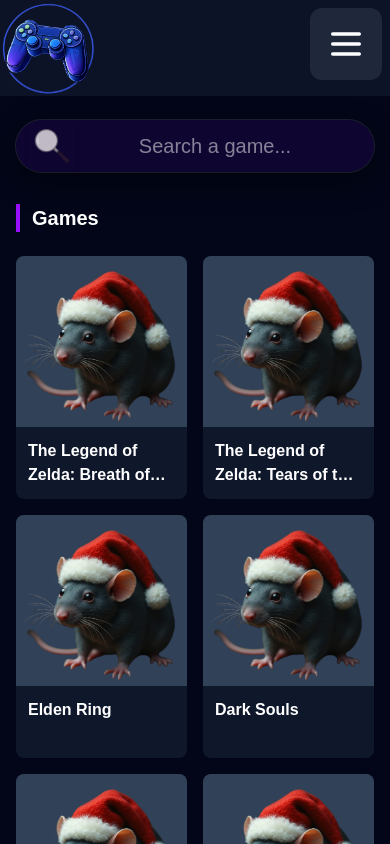
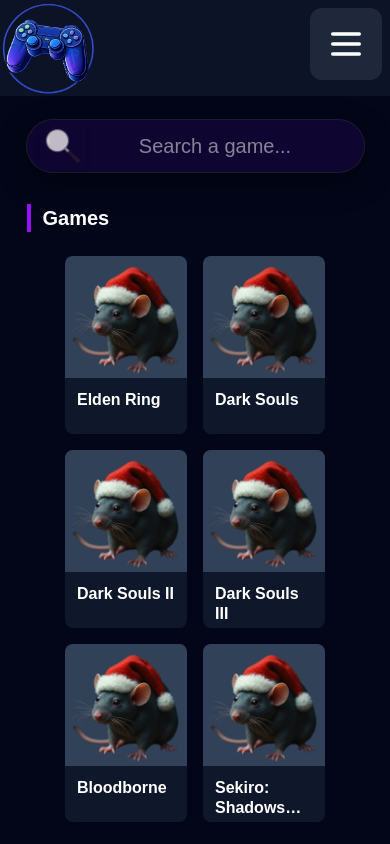
Before and after one commit to RomainLocatelli/challenge-arena, a Next.js app in the folder client/: page /games in a window 390 px wide. Shown: the top 844 px of the page. Built offline with nearby package versions, Linux system fonts and the light colour scheme.

Commit message:
page games avec responsive ok

```diff
--- a/client/src/app/games/page.tsx
+++ b/client/src/app/games/page.tsx
@@ -4,26 +4,33 @@ import { useState, useEffect, useMemo } from 'react';
 import Image from 'next/image';
 import Link from "next/link";
 
+// Petit hook responsive (sans event resize manuel côté composant)
+function useMediaQuery(query: string) {
+    const [matches, setMatches] = useState(false);
+
+    useEffect(() => {
+    const mq = window.matchMedia(query);
+    const onChange = () => setMatches(mq.matches);
+
+    onChange(); // init
+    mq.addEventListener?.("change", onChange);
+    return () => mq.removeEventListener?.("change", onChange);
+    }, [query]);
+
+    return matches;
+}
+
 export default function GamesPage() {
     const [searchQuery, setSearchQuery] = useState('');
     const [currentPage, setCurrentPage] = useState(1);
     const [pageBlockStart, setPageBlockStart] = useState(2);
-    const [itemsPerPage, setItemsPerPage] = useState(6);
 
-    useEffect(() => {
-    const update = () => {
-        setItemsPerPage(window.innerWidth >= 768 ? 9 : 6);
-    };
-    update();
-    window.addEventListener("resize", update);
-    return () => window.removeEventListener("resize", update);
-    }, []);
+    const ismd = useMediaQuery("(min-width: 768px)");
+    const itemsPerPage = ismd ? 9 : 6;
 
 
     // TODO: remplacer par les jeux réels
     const games = [
-{ id: "the-legend-of-zelda-breath-of-the-wild", title: "The Legend of Zelda: Breath of the Wild", image: "/real-rat.png" },
-{ id: "the-legend-of-zelda-tears-of-the-kingdom", title: "The Legend of Zelda: Tears of the Kingdom", image: "/real-rat.png" },
 { id: "elden-ring", title: "Elden Ring", image: "/real-rat.png" },
 { id: "dark-souls", title: "Dark Souls", image: "/real-rat.png" },
 { id: "dark-souls-ii", title: "Dark Souls II", image: "/real-rat.png" },
@@ -36,6 +43,8 @@ export default function GamesPage() {
 { id: "celeste", title: "Celeste", image: "/real-rat.png" },
 { id: "minecraft", title: "Minecraft", image: "/real-rat.png" },
 { id: "fortnite", title: "Fortnite", image: "/real-rat.png" },
+{ id: "the-legend-of-zelda-breath-of-the-wild", title: "The Legend of Zelda: Breath of the Wild", image: "/real-rat.png" },
+{ id: "the-legend-of-zelda-tears-of-the-kingdom", title: "The Legend of Zelda: Tears of the Kingdom", image: "/real-rat.png" },
 { id: "call-of-duty-warzone", title: "Call of Duty: Warzone", image: "/real-rat.png" },
 { id: "counter-strike-2", title: "Counter-Strike 2", image: "/real-rat.png" },
 { id: "valorant", title: "VALORANT", image: "/real-rat.png" },
@@ -82,24 +91,18 @@ export default function GamesPage() {
     }, [searchQuery]);
 
     const totalPages = Math.max(1, Math.ceil(filteredGames.length / itemsPerPage));
+    const adjustedCurrentPage = Math.min(Math.max(1, currentPage), totalPages);
 
-    // Calculer directement les valeurs au lieu d'utiliser useEffect
-    const adjustedCurrentPage = useMemo(() => {
-        return Math.min(Math.max(1, currentPage), totalPages);
-    }, [currentPage, totalPages]);
+    // Onn recale la page si besoin
+    useEffect(() => {
+        if (currentPage !== adjustedCurrentPage) {
+            setCurrentPage(adjustedCurrentPage);
+        }
+    // eslint-disable-next-line react-hooks/exhaustive-deps
+    }, [itemsPerPage, totalPages]);
 
-    // Utiliser les valeurs ajustées pour la pagination
     const startIndex = (adjustedCurrentPage - 1) * itemsPerPage;
     const paginatedGames = filteredGames.slice(startIndex, startIndex + itemsPerPage);
-
-    // Pages affichées (toujours page 1 + bloc de 4 pages)
-    const blockPages = useMemo(() => {
-    const pages: number[] = [];
-    for (let p = pageBlockStart; p <= pageBlockStart + 3; p++) {
-        if (p <= totalPages) { pages.push(p); }
-    }
-    return pages;
-    }, [pageBlockStart, totalPages]);
 
     const goToPage = (page: number) => {
     setCurrentPage(page);
@@ -169,30 +172,31 @@ return (
                 Games
             </h2>
 
+
     {/* Games icons */}
-        <div className="grid grid-cols-2 md:grid-cols-3 gap-4 md:gap-6">
+        <div className="mx-auto w-65 grid grid-cols-2 gap-4 md:gap-6 md:w-150 md:grid-cols-3 lg:w-200">
             {paginatedGames.map((game) => (
                 <Link
                 key={game.id}
                 href={`/games/${game.id}`}
-                className="bg-slate-900 rounded-lg overflow-hidden hover:ring-2 hover:ring-purple-600 transition-all cursor-pointer"
+                className="group overflow-hidden rounded-lg bg-slate-900 transition hover:ring-2 hover:ring-purple-600"
                 >
-                <div className="relative aspect-square w-full overflow-hidden bg-slate-700">
+                <div className="relative aspect-square w-full overflow-hidden bg-slate-700 flex-none">
                     <Image
                     src={game.image}
                     alt={game.title}
                     fill
-                    sizes="(max-width: 767px) 50vw, 33vw"
-                    className="object-cover"
+                    sizes="(max-width: 1023px) 50vw, 33vw"
+                    className="object-contain"
                     />
                     </div>
-                <div className="p-3">
-                    <h3 className="font-semibold line-clamp-2 min-h-[3rem]">{game.title}</h3>
+                <div className="p-3 h-14 min-w-0 flex-none">
+                    <h3 className="min-w-0 overflow-hidden break-words line-clamp-2 font-semibold leading-5">{game.title}</h3>
                 </div>
                 </Link>
             ))}
         </div>
-    </div>
+        </div>
 
         {filteredGames.length === 0 && (
             <p className="mt-6 text-center text-white/60">No game found.</p>
--- a/client/src/app/globals.css
+++ b/client/src/app/globals.css
@@ -28,4 +28,5 @@ body {
   background: var(--background);
   color: var(--foreground);
   font-family: Arial, Helvetica, sans-serif;
+  html { overflow-y: scroll; }
 }
```
